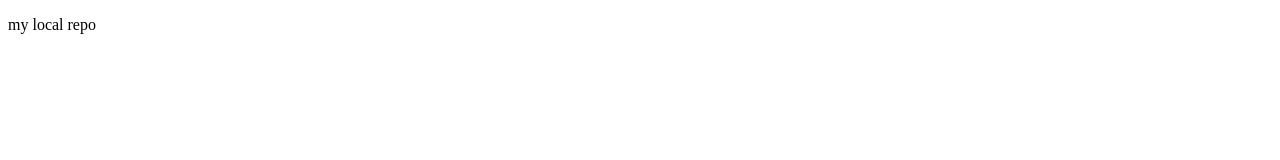
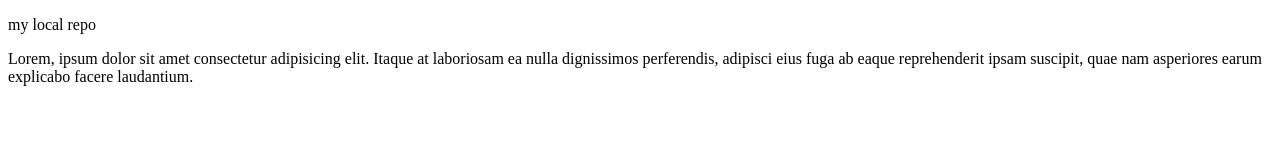
Before and after one commit to priti-rajak/Local-Repo, a plain HTML site: page index.html in a window 1280 px wide. Drawn offline with Linux system fonts and the light colour scheme.

Commit message:
add a new div

```diff
--- a/index.html
+++ b/index.html
@@ -7,5 +7,6 @@
 </head>
 <body>
     <p>my local repo</p>
+    <div>Lorem, ipsum dolor sit amet consectetur adipisicing elit. Itaque at laboriosam ea nulla dignissimos perferendis, adipisci eius fuga ab eaque reprehenderit ipsam suscipit, quae nam asperiores earum explicabo facere laudantium.</div>
 </body>
 </html>
```
